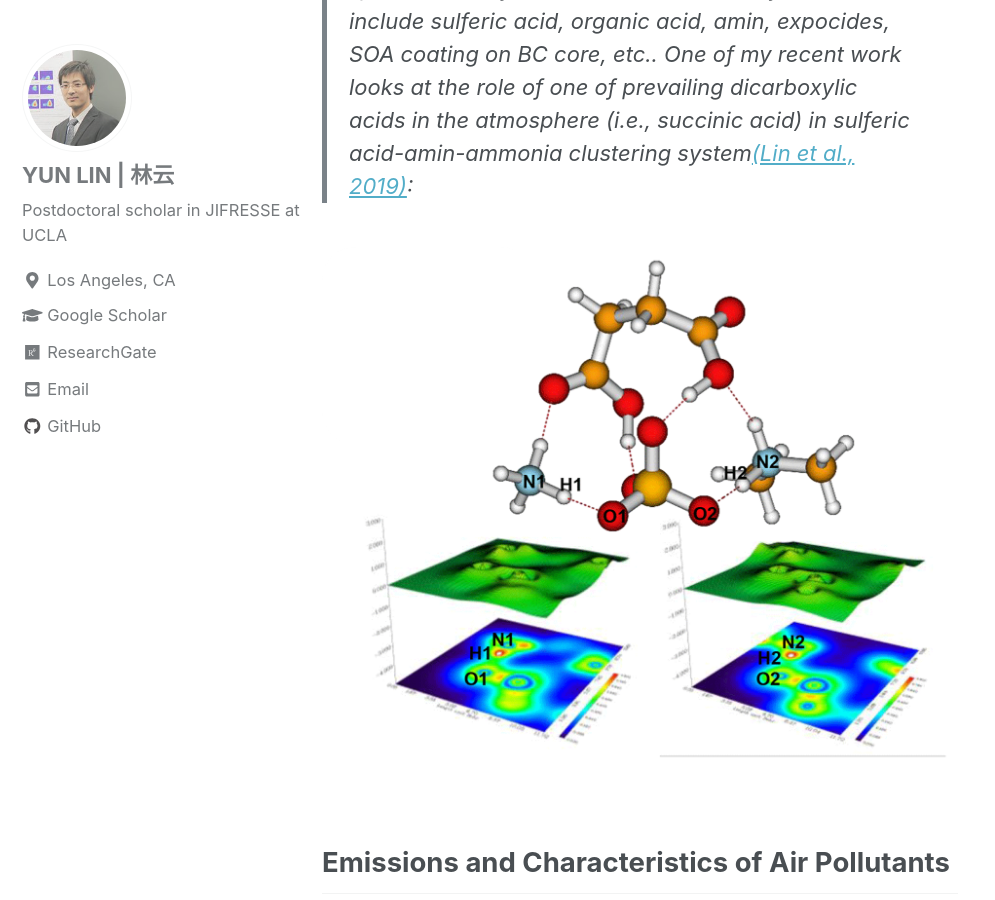
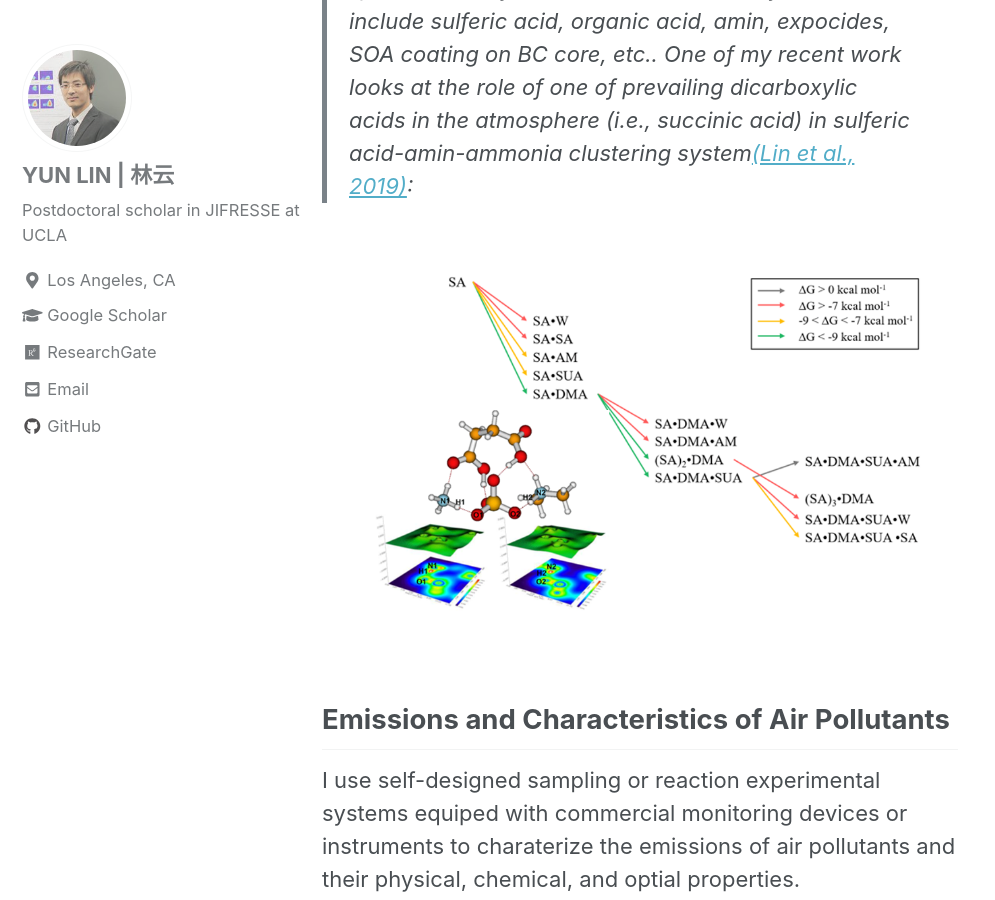
Before and after one commit to nolanylin/nolanylin.github.io, a Jekyll site: the page built from _pages/research.md, in a window 1280 px wide and 900 px high, scrolled down 1792 px. Shown: the whole window, without its empty margins (0-995 px from the left). Built offline with Jekyll 4.4.1, drawn with Linux system fonts in a browser that asks for light colours; nearby versions of some CDN libraries.

Commit message:
Update research.md

```diff
--- a/_pages/research.md
+++ b/_pages/research.md
@@ -18,7 +18,7 @@ I employ regional-scale models to simulate and investigate aerosol-cloud-precipi
 I use both experimental and theoretical methods to reveal the roles of gaseous precusors or semi-volatile species in aerosol clustring and formation.
 >We conduct chemical quantum calculations using [Gaussian](https://gaussian.com/) to understand the multi-component clustering process when aerosol formation initialize. Experimentally, we employ instruments like flow tube-CIMS, smoke chamber and so on to mimic aerosol formation process in real atmosphere. Chemical species and stystem involved in aerosol formation include sulferic acid, organic acid, amin, expocides, SOA coating on BC core, etc..
 >One of my recent work looks at the role of one of prevailing dicarboxylic acids in the atmosphere (i.e., succinic acid) in sulferic acid-amin-ammonia clustering system[(Lin et al., 2019)](https://acp.copernicus.org/articles/19/8003/2019/):
-{% include figure image_path="/assets/images/cluster2019.png" %}
+{% include figure image_path="/assets/images/cluster2019v2.png" %}
 
 ## Emissions and Characteristics of Air Pollutants
 I use self-designed sampling or reaction experimental systems equiped with commercial monitoring devices or instruments to charaterize the emissions of air pollutants and their physical, chemical, and optial properties.
```
